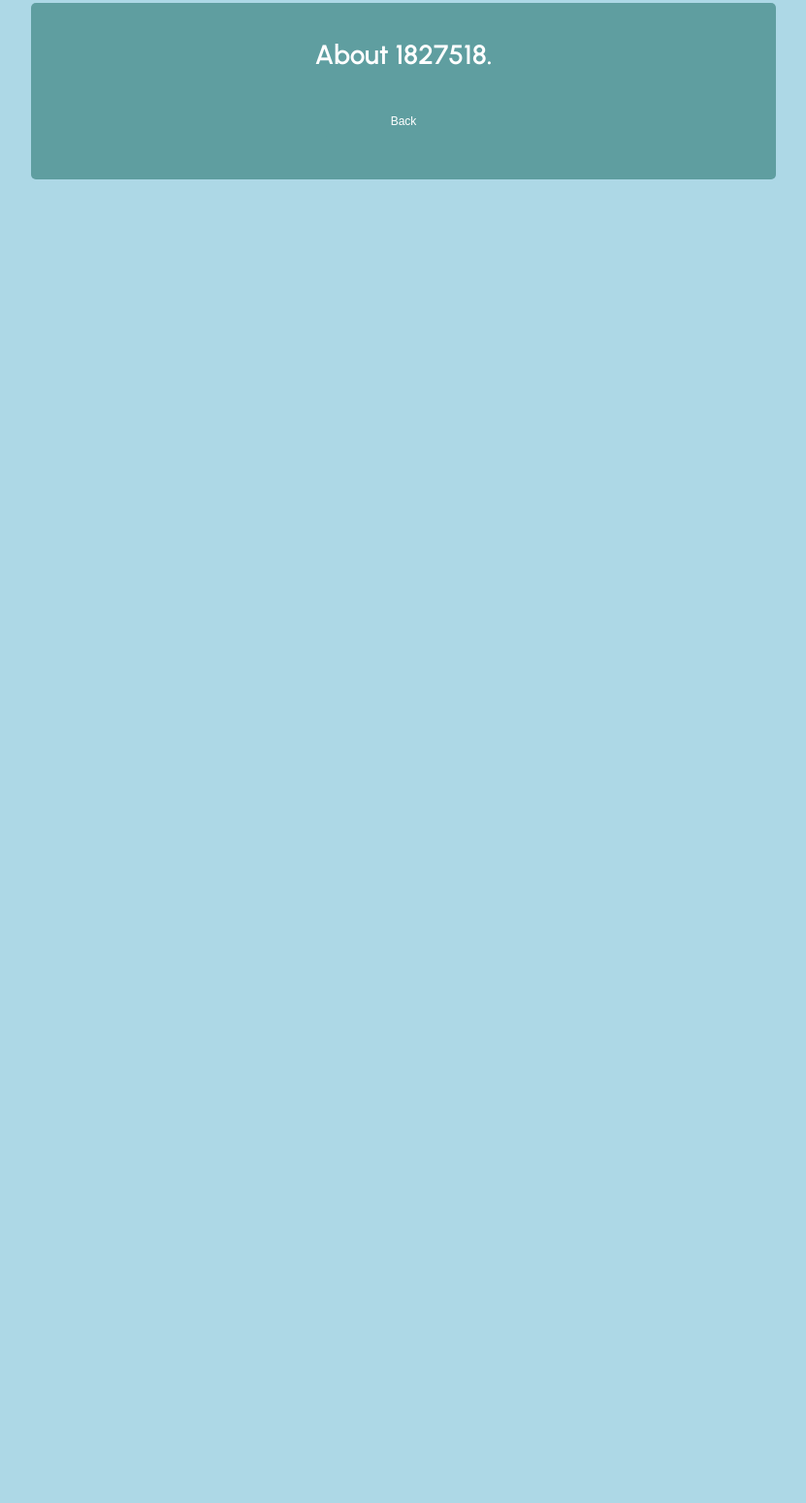
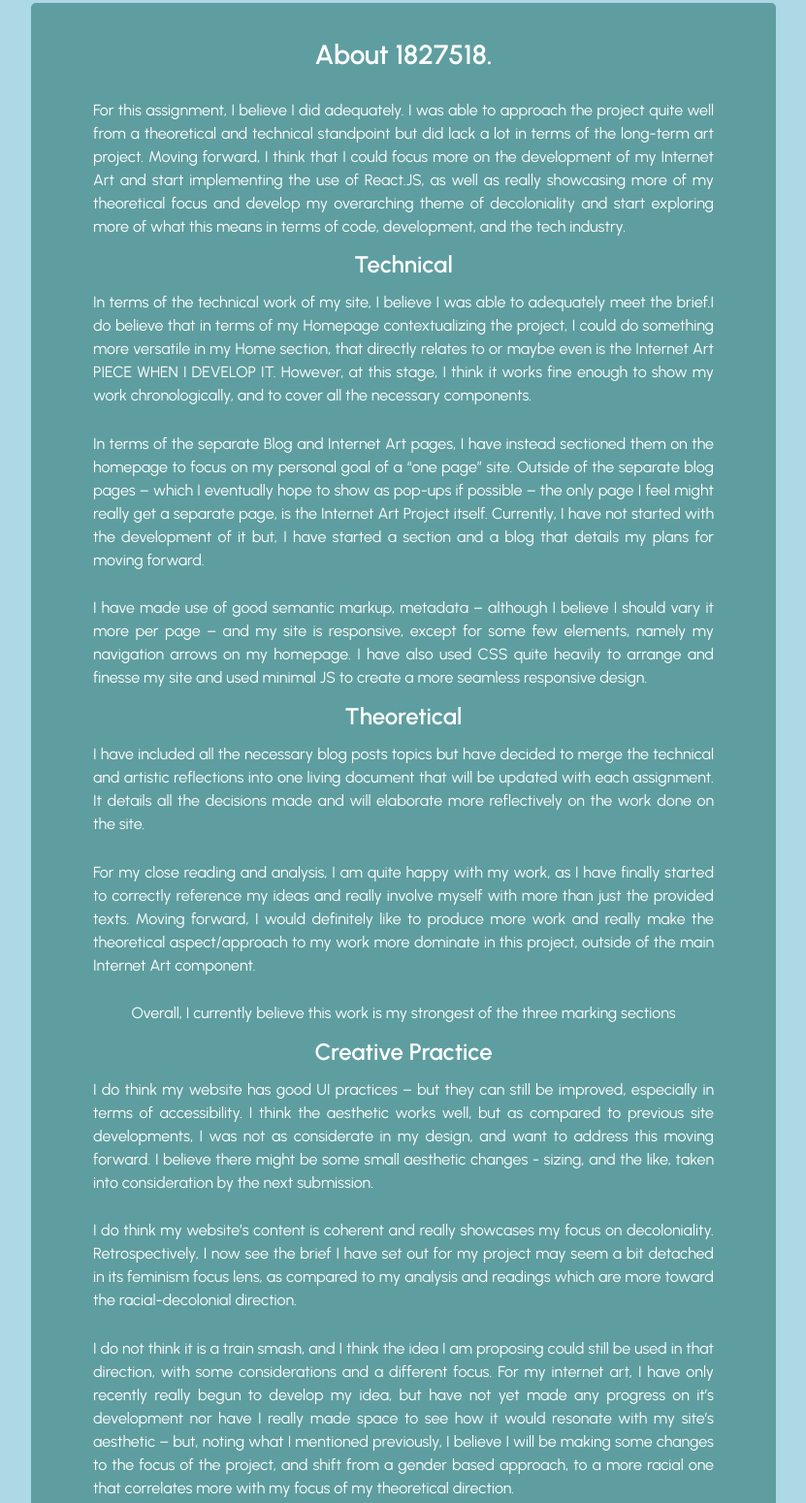
Before and after one commit to inrahus/WSOA4175A_1827518, a plain HTML site: page Hub/Blogs/About.html in a window 1280 px wide. Shown: the part 96-1646 px from the top of the page at 97% size, without its empty margins (224-1055 px from the left). Before the commit the page ends 800 px from the top, so only its background shows below. Drawn offline with Linux system fonts and the light colour scheme.

Commit message:
Update About.html

```diff
--- a/Hub/Blogs/About.html
+++ b/Hub/Blogs/About.html
@@ -50,6 +50,80 @@
                 <p>
                     About 1827518.
                 </p>
+                <p>
+                    For this assignment, I believe I did adequately. I was able to approach the project quite well from
+                    a theoretical and technical standpoint but did lack a lot in terms of the long-term art project.
+                    Moving forward, I think that I could focus more on the development of my Internet Art and start
+                    implementing the use of React.JS, as well as really showcasing more of my theoretical focus and
+                    develop my overarching theme of decoloniality and start exploring more of what this means in terms
+                    of code, development, and the tech industry.
+                </p>
+                <h2>
+                    Technical
+                </h2>
+                <p>
+                    In terms of the technical work of my site, I believe I was able to adequately meet the brief.I do
+                    believe that in terms of my Homepage contextualizing the project, I could do something more
+                    versatile in my Home section, that directly relates to or maybe even is the Internet Art PIECE WHEN
+                    I DEVELOP IT. However, at this stage, I think it works fine enough to show my work chronologically,
+                    and to cover all the necessary components.
+                </p>
+                <p>
+                    In terms of the separate Blog and Internet Art pages, I have instead sectioned them on the homepage
+                    to focus on my personal goal of a “one page” site. Outside of the separate blog pages – which I
+                    eventually hope to show as pop-ups if possible – the only page I feel might really get a separate
+                    page, is the Internet Art Project itself. Currently, I have not started with the development of it
+                    but, I have started a section and a blog that details my plans for moving forward.
+                </p>
+                <p>
+                    I have made use of good semantic markup, metadata – although I believe I should vary it more per
+                    page – and my site is responsive, except for some few elements, namely my navigation arrows on my
+                    homepage. I have also used CSS quite heavily to arrange and finesse my site and used minimal JS to
+                    create a more seamless responsive design.
+                </p>
+                <h2>
+                    Theoretical
+                </h2>
+                <p>
+                    I have included all the necessary blog posts topics but have decided to merge the technical and
+                    artistic reflections into one living document that will be updated with each assignment. It details
+                    all the decisions made and will elaborate more reflectively on the work done on the site.
+                </p>
+                <p>
+                    For my close reading and analysis, I am quite happy with my work, as I have finally started to
+                    correctly reference my ideas and really involve myself with more than just the provided texts.
+                    Moving forward, I would definitely like to produce more work and really make the theoretical
+                    aspect/approach to my work more dominate in this project, outside of the main Internet Art
+                    component.
+                </p>
+                <p>
+                    Overall, I currently believe this work is my strongest of the three marking sections
+                </p>
+                <h2>
+                    Creative Practice
+                </h2>
+                <p>
+                    I do think my website has good UI practices – but they can still be improved, especially in terms of
+                    accessibility. I think the aesthetic works well, but as compared to previous site developments, I
+                    was not as considerate in my design, and want to address this moving forward. I believe there might
+                    be some small aesthetic changes - sizing, and the like, taken into consideration by the next
+                    submission.
+                </p>
+                <p>
+                    I do think my website’s content is coherent and really showcases my focus on decoloniality.
+                    Retrospectively, I now see the brief I have set out for my project may seem a bit detached in its
+                    feminism focus lens, as compared to my analysis and readings which are more toward the
+                    racial-decolonial direction.
+                </p>
+                <p>
+                    I do not think it is a train smash, and I think the idea I am proposing could still be used in that
+                    direction, with some considerations and a different focus. For my internet art, I have only recently
+                    really begun to develop my idea, but have not yet made any progress on it’s development nor have I
+                    really made space to see how it would resonate with my site’s aesthetic – but, noting what I
+                    mentioned previously, I believe I will be making some changes to the focus of the project, and shift
+                    from a gender based approach, to a more racial one that correlates more with my focus of my
+                    theoretical direction.
+                </p>
                 <button class="viewbtn">
                     <a href="https://inrahus.github.io/WSOA4175A_1827518/index.html#GetHere">
                         Back
```
